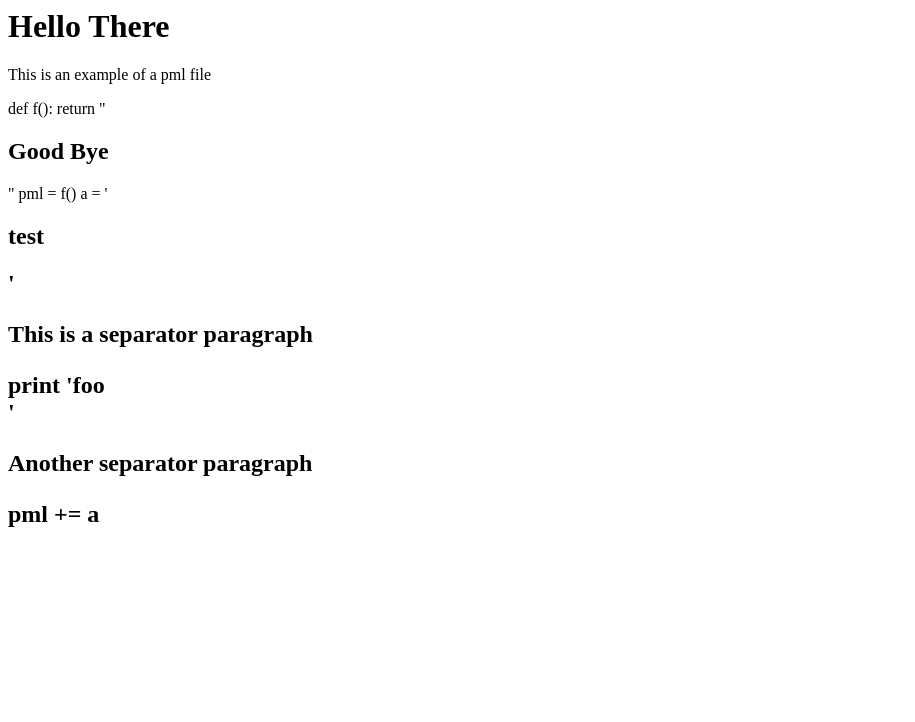
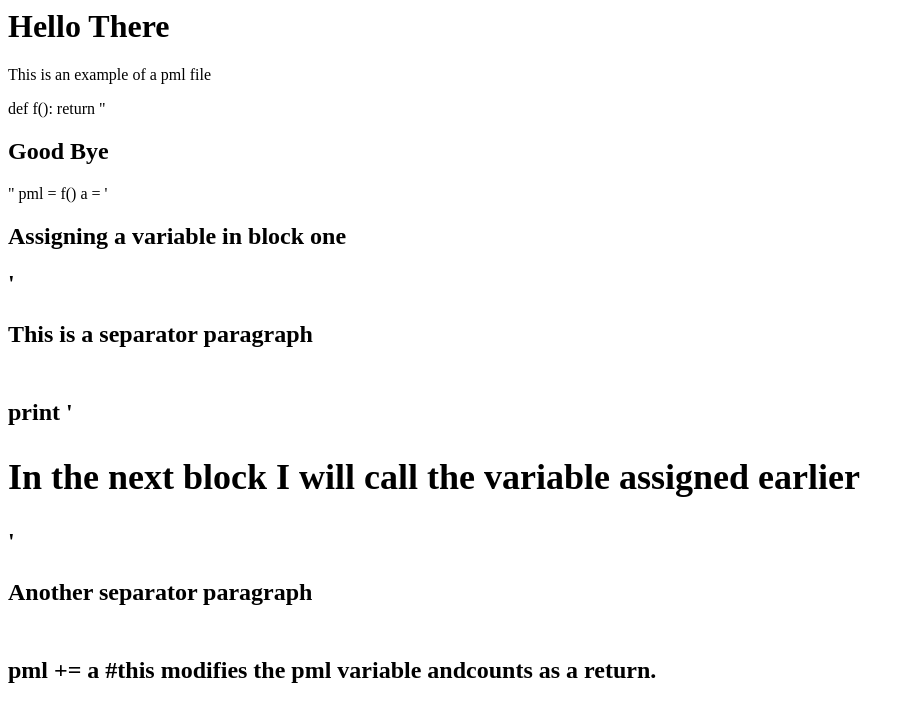
Before and after one commit to LegNBass/PMLParser, a plain HTML site: page TestDoc.html in a window 1280 px wide. Shown: the whole page, without its empty margins (0-915 px from the left). Drawn offline with Linux system fonts and the light colour scheme.

```diff
--- a/TestDoc.html
+++ b/TestDoc.html
@@ -9,14 +9,18 @@ This is an example of a pml file
 
     pml = f()
 
-    a = '<h2>test<h2>'
+    a = '<h2>Assigning a variable in block one<h2>'
 </pml>
+</br>
 <p>This is a separator paragraph</P>
+</br>
 <pml>
-	print '<table>foo</table>'
+	print '<h2>In the next block I will call the variable assigned earlier</h2>'
 </pml>
+</br>
 <p>Another separator paragraph</p>
+</br>
 <pml>
-  pml += a
+  pml += a #this modifies the pml variable andcounts as a return.
 </pml>
 </html>
```
Also changed, not shown: index.html (+6 -2 lines), 1 other file.
